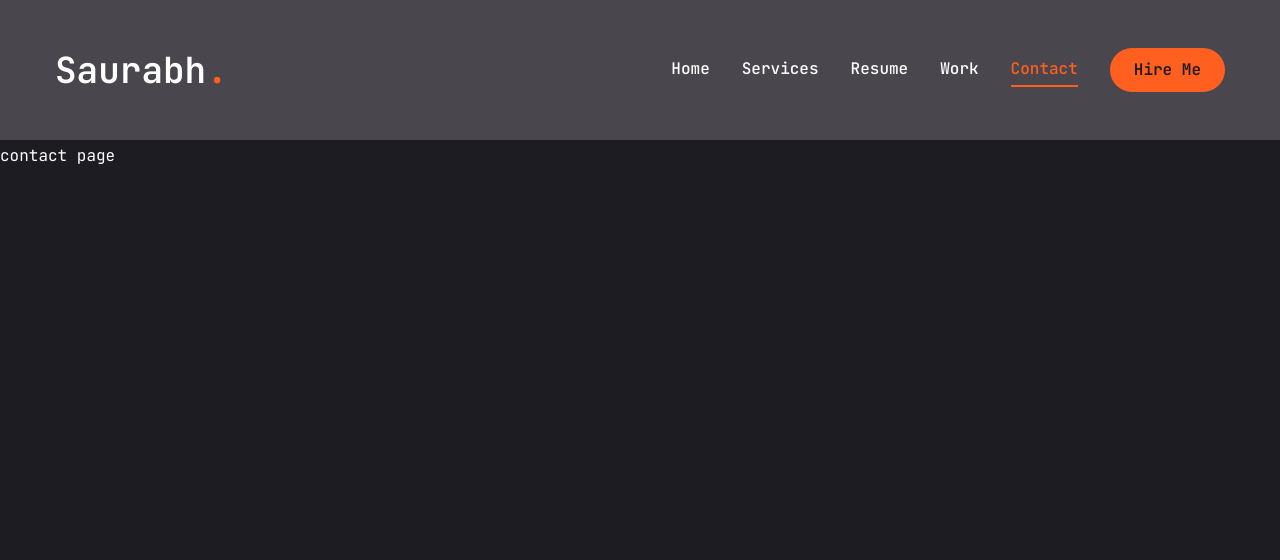
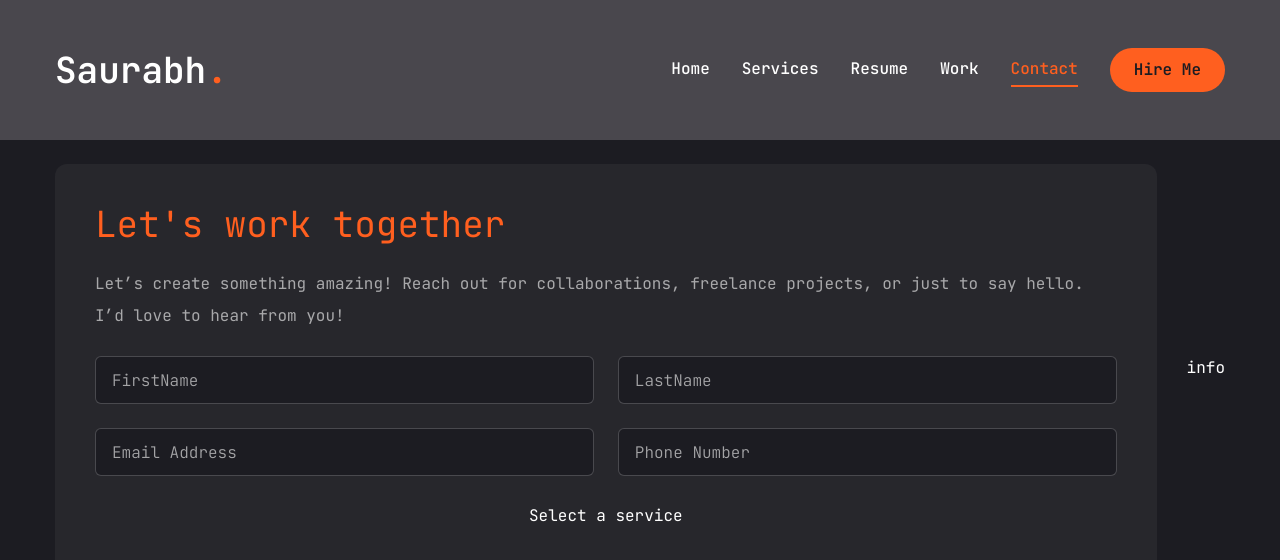
Before and after one commit to Saurabh-101/Portfolio, a Next.js app: page /contact in a window 1280 px wide. Shown: the top 560 px of the page. Built offline with nearby package versions, Linux system fonts and the light colour scheme.

Commit message:
Contact page uder construction

```diff
--- a/app/contact/page.jsx
+++ b/app/contact/page.jsx
@@ -1,9 +1,80 @@
-import React from 'react'
+"use client";
+
+import { Button } from '@/components/ui/button';
+import { Input } from '@/components/ui/input';
+import { Textarea } from '@/components/ui/textarea';
+
+import { Select, SelectContent, SelectGroup, SelectItem, SelectLabel, SelectTrigger, SelectValue } from '@radix-ui/react-select';
+
+import { FaPhoneAlt, FaEnvelope, FaMapMarkerAlt } from 'react-icons/fa'
+
+const info = [
+  {
+    icon: <FaPhoneAlt />,
+    title: "Phone",
+    desc: "(+91) 9988747633",
+  },
+  {
+    icon: <FaEnvelope />,
+    title: "Email",
+    desc: "saurabhgupta72dh3@gmail.com",
+  },
+  {
+    icon: <FaMapMarkerAlt />,
+    title: "Address",
+    desc: "Sikanderpur, Ballia, UP, 277303",
+  },
+]
+
+import { motion } from 'framer-motion';
 
 const Contact = () => {
   return (
-    <div>contact page</div>
+    <motion.div
+      initial={{ opacity: 0 }}
+      animate={{
+        opacity: 1,
+        transition: { delay: 2.4, duration: 0.4, ease: "easeIn" }
+      }}
+      className='py-6'
+    >
+      <div className="container max-auto">
+        <div className='flex flex-col xl:flex-row gap-[30px]'>
+          {/* form */}
+          <div className='xl:h-[54%] order-2 xl:order-none'>
+            <form className='flex flex-col gap-6 p-10 bg-[#27272c] rounded-xl'>
+              <h3 className='text-4xl text-accent'>Let's work together</h3>
+              <p className='text-white/60'>Let’s create something amazing! Reach out for collaborations, freelance projects, or just to say hello. I’d love to hear from you!</p>
+              {/* inputs */}
+              <div className='grid grid-cols-1 md:grid-cols-2 gap-6'>
+                <Input type="firstname" placeholder="FirstName" />
+                <Input type="lastname" placeholder="LastName" />
+                <Input type="email" placeholder="Email Address" />
+                <Input type="phone" placeholder="Phone Number" />
+              </div>
+              {/* select */}
+              <Select>
+                <SelectTrigger className='w-full'>
+                  <SelectValue placeholder="Select a service"/>
+                </SelectTrigger>
+                <SelectContent>
+                  <SelectGroup>
+                    <SelectLabel>Select a service</SelectLabel>
+                    <SelectItem value='est'> Web Development </SelectItem>
+                    <SelectItem value='cst'> UI/UX Design  </SelectItem>
+                    <SelectItem value='mst'> Logo Design </SelectItem>
+                  </SelectGroup>
+                </SelectContent>
+              </Select>
+            </form>
+          </div >
+          {/* info */}
+          <div className='flex-1 flex items-center xl:justify-end order-1 xl:order-none mb-8 xl:mb-0'>info</div>
+        </div>
+      </div>
+    </motion.div>
   )
+
 }
 
 export default Contact
--- a/components/ui/input.jsx
+++ b/components/ui/input.jsx
@@ -7,7 +7,7 @@
     <input
       type={type}
       className={cn(
-        "flex h-10 w-full rounded-md border border-input bg-background px-3 py-2 text-base ring-offset-background file:border-0 file:bg-transparent file:text-sm file:font-medium file:text-foreground placeholder:text-muted-foreground focus-visible:outline-none focus-visible:ring-2 focus-visible:ring-ring focus-visible:ring-offset-2 disabled:cursor-not-allowed disabled:opacity-50 md:text-sm",
+        "flex h-[48px] rounded-md border  border-white/20 focus:border-b-accent focus: font-light bg-primary px-4 py-5 text-base placeholder:text-white/60 outline-none cursor-text",
         className
       )}
       ref={ref}
--- a/components/ui/select.jsx
+++ b/components/ui/select.jsx
@@ -16,7 +16,7 @@
   <SelectPrimitive.Trigger
     ref={ref}
     className={cn(
-      "flex h-10 w-full items-center justify-between rounded-md border border-input bg-background px-3 py-2 text-sm ring-offset-background data-[placeholder]:text-muted-foreground focus:outline-none focus:ring-2 focus:ring-ring focus:ring-offset-2 disabled:cursor-not-allowed disabled:opacity-50 [&>span]:line-clamp-1",
+      "flex h-[48px] w-full items-center justify-end rounded-md border border-white/20 bg-primary px-4 py-5 text-base text-white/60 placeholder:text-white/10 focus:border-b-accent outline-none",
       className
     )}
     {...props}>
--- a/tailwind.config.js
+++ b/tailwind.config.js
@@ -22,11 +22,6 @@
       primary: "var(--font-jetbrainsMono)",
     },
   	extend: {
-  		borderRadius: {
-  			lg: 'var(--radius)',
-  			md: 'calc(var(--radius) - 2px)',
-  			sm: 'calc(var(--radius) - 4px)'
-  		},
   		colors:{
         primary: "#1c1c22",
         accent:{
```
